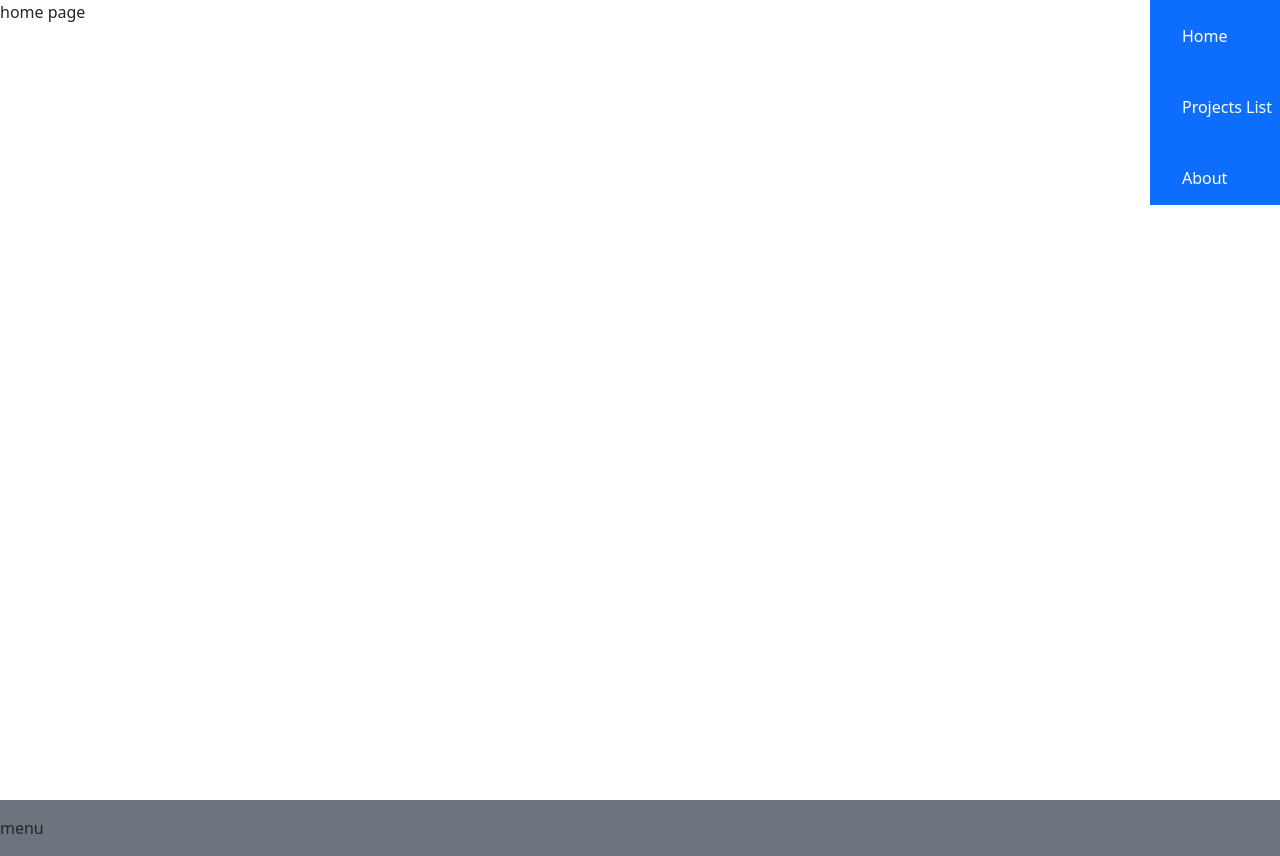
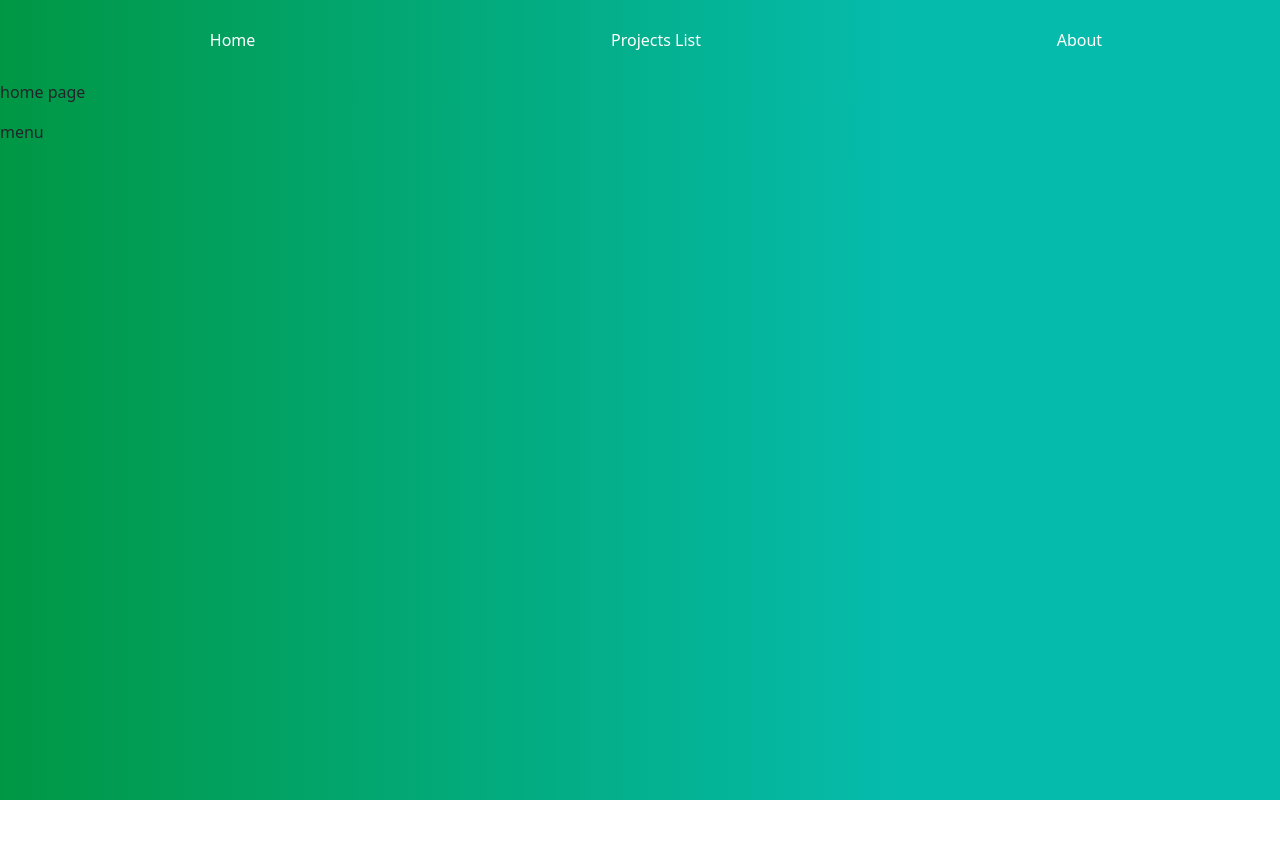
Before and after one commit to DavideCiammetti/vite-boolfolio, a Vue app: page / in a window 1280 px wide. After the commit the page ends 800 px from the top, so only its background shows below. Built offline with nearby package versions, Linux system fonts and the light colour scheme.

Commit message:
fix: aggiunta style

```diff
--- a/src/components/AppFooter.vue
+++ b/src/components/AppFooter.vue
@@ -12,5 +12,8 @@
     </footer>
 </template>
 
-<style>
+<style scoped lang="scss">
+footer{
+    background: linear-gradient(to right, rgb(0, 151, 68) 0%, rgb(5, 187, 172) 70%);
+}
 </style>
--- a/src/components/AppHeader.vue
+++ b/src/components/AppHeader.vue
@@ -5,16 +5,16 @@
 </script>
 
 <template>
-    <header class="bg-primary pe-2 position-fixed">
-        <nav class="">
-            <ul class="d-flex flex-column justify-content-around">
-                <li class="mt-2">
+    <header>
+        <nav >
+            <ul class="d-flex  justify-content-around align-items-center">
+                <li class="">
                     <router-link class="text-white fs-6" :to="{name: 'home'}">Home</router-link>
                 </li>
-                <li class="my-3">
+                <li class="">
                     <router-link class="text-white fs-6" :to="{name: 'project'}">Projects List</router-link>
                 </li>
-                <li>
+                <li class="">
                     <router-link class="text-white fs-6" :to="{name: 'about'}">About</router-link>
                 </li>
 
@@ -26,8 +26,9 @@
 <style scoped lang="scss">
 // @use '../style/partials/_responsive.scss' as *;
 header{
-    right: 0;
-    height: 205px;
+    height: 80px;
+    background: linear-gradient(to right, rgb(0, 151, 68) 0%, rgb(5, 187, 172) 70%);
+
     nav{
         height: 100%;
 
--- a/src/pages/AppProjectsList.vue
+++ b/src/pages/AppProjectsList.vue
@@ -89,9 +89,9 @@
 </script>
 
 <template>
-    <main class="my-5">
+    <main class="">
       <div>
-          <h2 class="ms-4">
+          <h2 class="text-center">
             lista dei projetti
           </h2>
           <!-- error advertise -->
@@ -109,10 +109,19 @@
                   <!-- titolo -->
                     <h5 class="card-title">{{ projects.title }}</h5>
                     <!-- descrizione -->
+                   <div v-if="projects.description">
                     <p class="card-text">{{ projects.description.substring(0, 100) }}</p>
+                   </div>
                     <!-- tipo di tecnologia usata -->
-                    <p v-for="technology in projects.technologies" >technologies: {{ technology.title}}</p>
-                    <button>
+                    <div class="mt-2">
+                      <p class="fs-5 bold mb--2">technologies: </p>
+                      <ul>
+                        <li v-for="technology in projects.technologies">
+                          {{ technology.title}}
+                        </li>
+                      </ul>
+                    </div>
+                    <button class="button-show-details">
                       <router-link :to="{ name: 'projectDetail', params: { slug: projects.slug }  }" class="nav-link">
                         view details
                       </router-link>
@@ -135,5 +144,23 @@
     </main>
 </template>
 
-<style>
+<style scoped lang="scss">
+.mb--2{
+  margin-bottom: -5px;
+}
+
+h2{
+    font-size: 57px;
+    text-transform: uppercase;
+    color: #005260;
+}
+.button-show-details{
+  border: none;
+  background-color: rgb(64 182 117);
+  font-size: 14px;
+  color: white;
+}
+.button-show-details:hover{
+  background-color: rgb(0, 129, 56);
+}
 </style>
--- a/src/scss/style.scss
+++ b/src/scss/style.scss
@@ -5,18 +5,15 @@
     display: none;
   }
 body{
-    height: 100vh;
-    position: relative;
+    background: linear-gradient(
+    to right,
+    rgb(0, 151, 68) 0%,
+    rgb(5 187 172) 70%
+  );
 }
 a{
     text-decoration: none;
 }
-main{
-    height: 100%;
-}
 ul{
     list-style: none;
 }
-#app{
-    height: 100%;
-}
```
